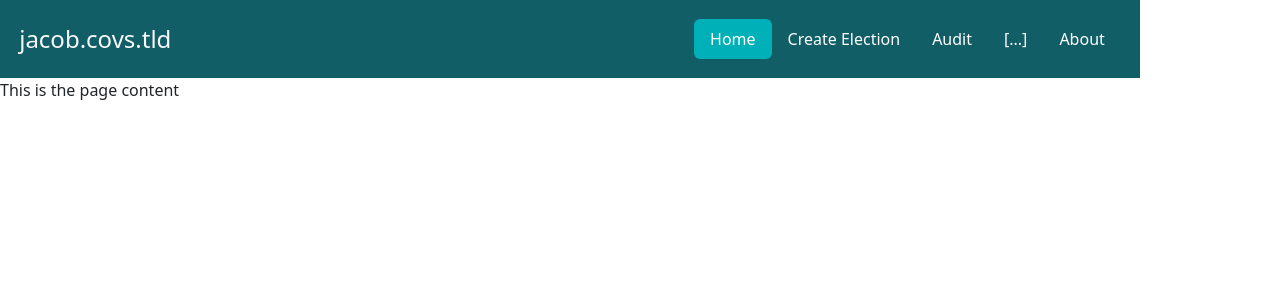
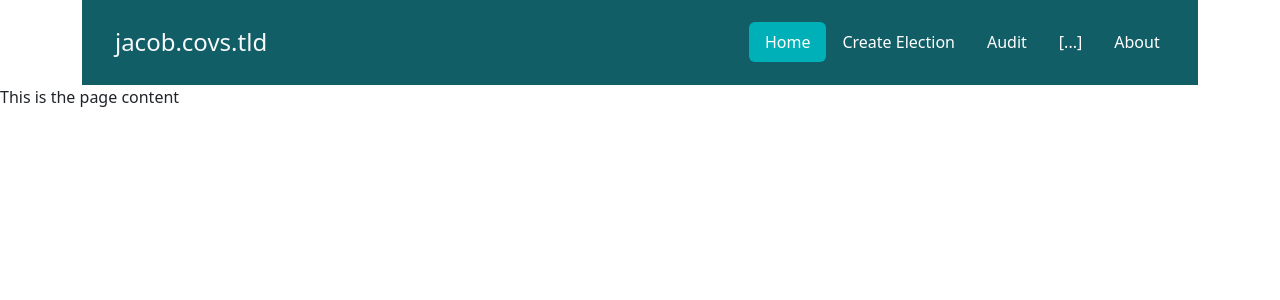
Before and after one commit to camvote/jacob, a Flask app: page / in a window 1280 px wide. Shown: the top 300 px of the page. Run offline with Flask 2, Linux system fonts and the light colour scheme.

Commit message:
updated titlebar formatting

```diff
--- a/static/style.css
+++ b/static/style.css
@@ -5,12 +5,13 @@ colours: page 16 & 18
 */
 
 #titlebar {
-    text-align: center;
     background-color: #115E67;
     color: white;
-    border:0;
-    margin:0;
-    padding: 1.5%;
+    padding:2%;
+}
+
+#title-padding {
+    padding-left:7%;
 }
 
 #override-nav{
--- a/templates/index.html
+++ b/templates/index.html
@@ -5,9 +5,10 @@
     <meta charset="UTF-8">
     <title>jacob.covs.tld</title> <!-- TEMP:REPLACE -->
 
-    <div class="container" id="titlebar">
-        <header class="d-flex flex-wrap justify-content-center">
+    <div class="container">
+        <header class="d-flex flex-wrap justify-content-center" id="titlebar">
             <a href="/" class="d-flex align-items-center mb-3 mb-md-0 me-md-auto text-light text-decoration-none">
+                <span class="fs-4" id="title-padding"></span>
                 <span class="fs-4">jacob.covs.tld</span> <!-- TEMP:REPLACE -->
             </a>
 
```
